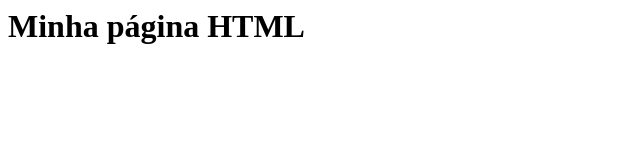
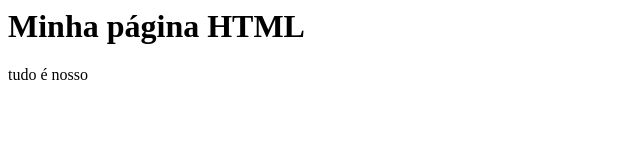
Before and after one commit to Jackeline-Bomfim/gama-no-github, a plain HTML site: page index.html in a window 1280 px wide. Shown: the full height of the page, 0-640 px from the left. Drawn offline with Linux system fonts and the light colour scheme.

Commit message:
outro commit, desta vez em master

```diff
--- a/index.html
+++ b/index.html
@@ -1,5 +1,6 @@
 <html>
     <body>
         <h1>Minha página HTML</h1>
+        <p>tudo é nosso</p>
     </body>
 </html>
```
